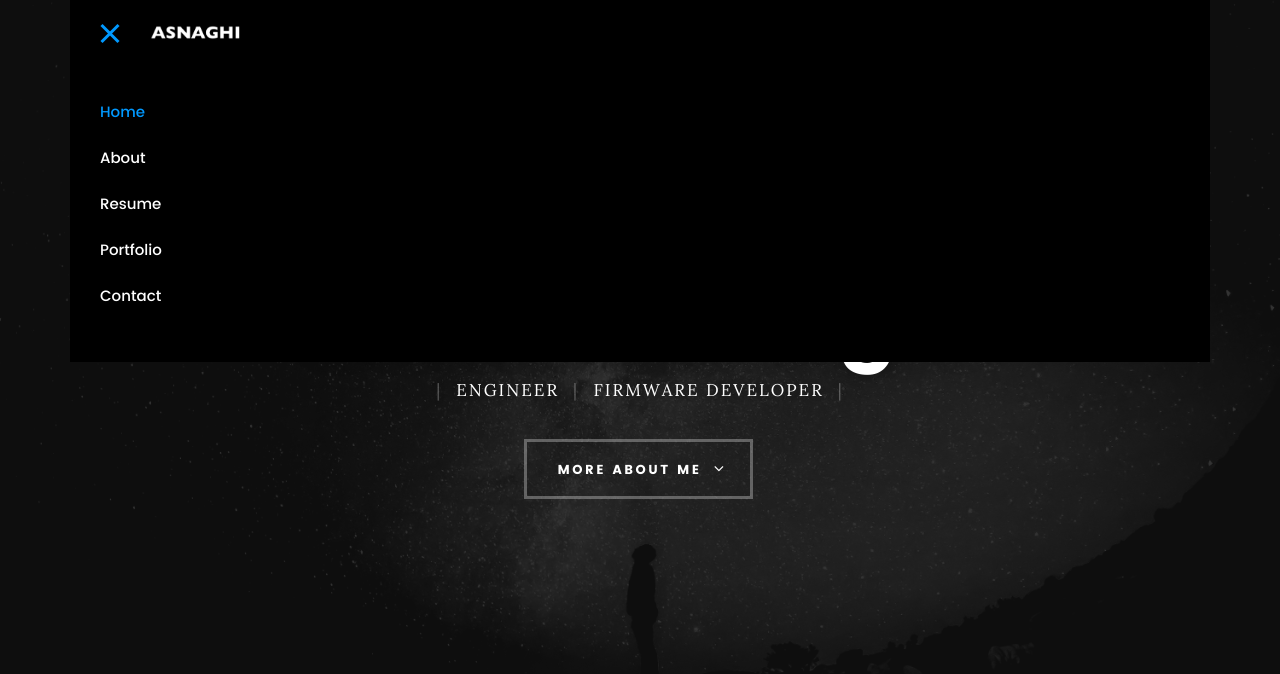
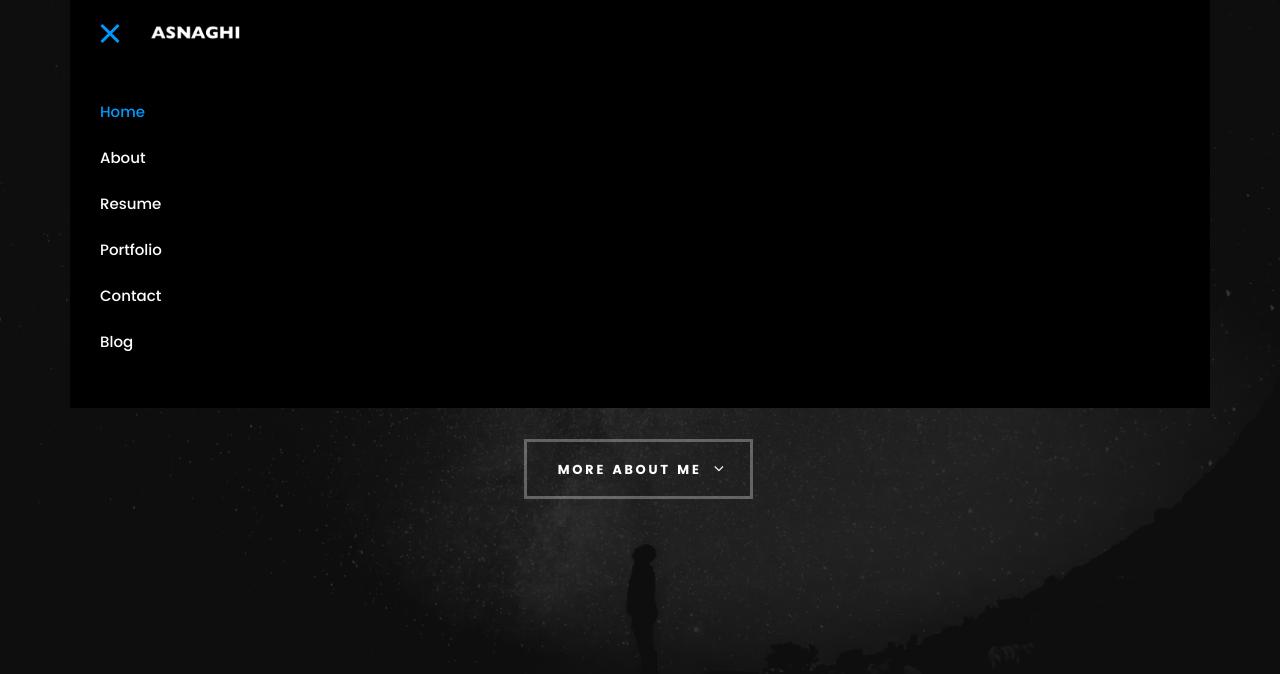
Before and after one commit to hexdae/hexdae.github.io, a plain HTML site: page index.html in a window 1280 px wide. Both pictures are taken after a click on the link "Menu". Shown: the top 674 px of the page. Drawn offline with Linux system fonts and the light colour scheme; files whose address does not match are found by name.

Commit message:
[BLOG] added blog item

```diff
--- a/index.html
+++ b/index.html
@@ -61,6 +61,7 @@
 						<li><a class="smoothscroll"  href="#resume" title="">Resume</a></li>
                   <li><a class="smoothscroll"  href="#portfolio" title="">Portfolio</a></li>
 						<li><a class="smoothscroll"  href="#contact" title="">Contact</a></li>
+                  <li><a href="https://d-asnaghi.github.io/blog" title="">Blog</a></li>
 					</ul>
 				</nav>
    		</div> <!-- /top-bar -->
```
